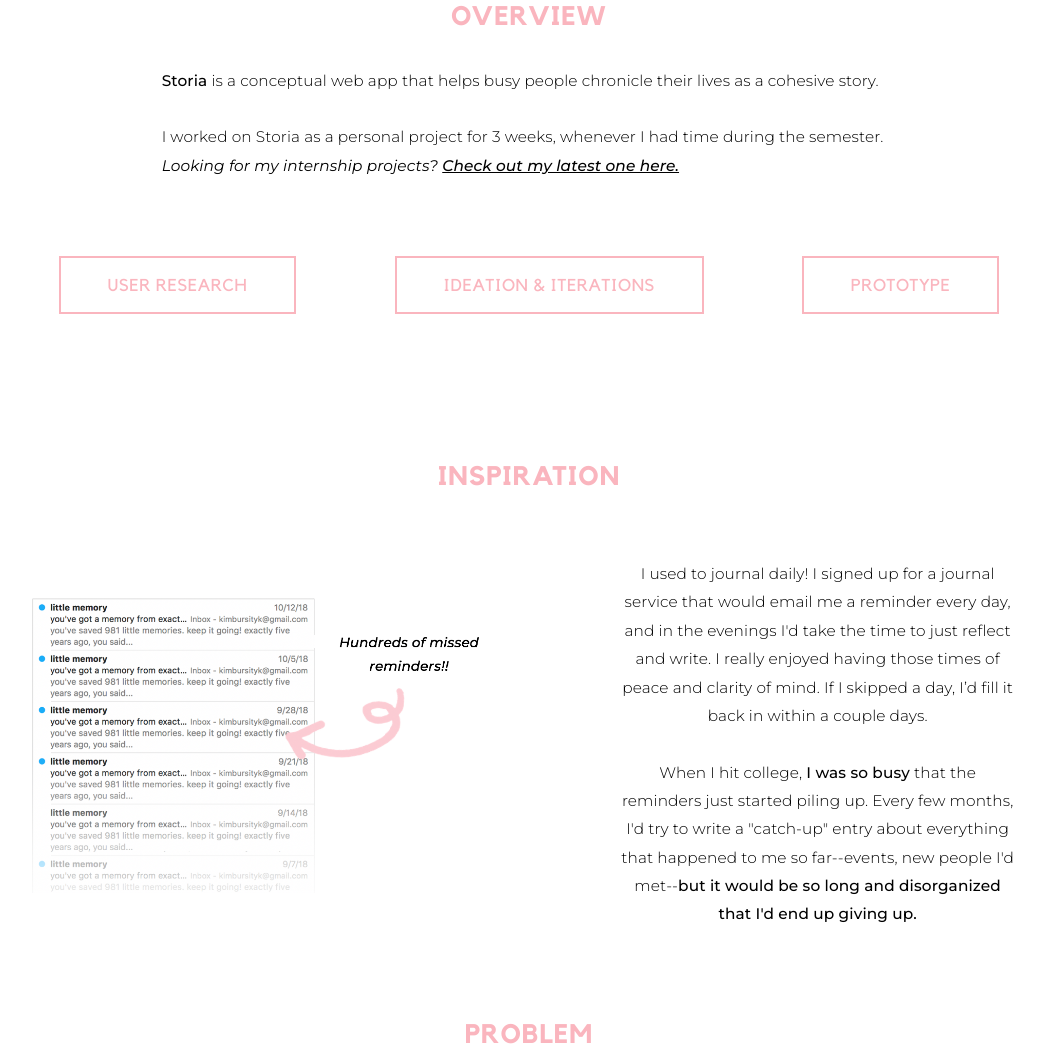
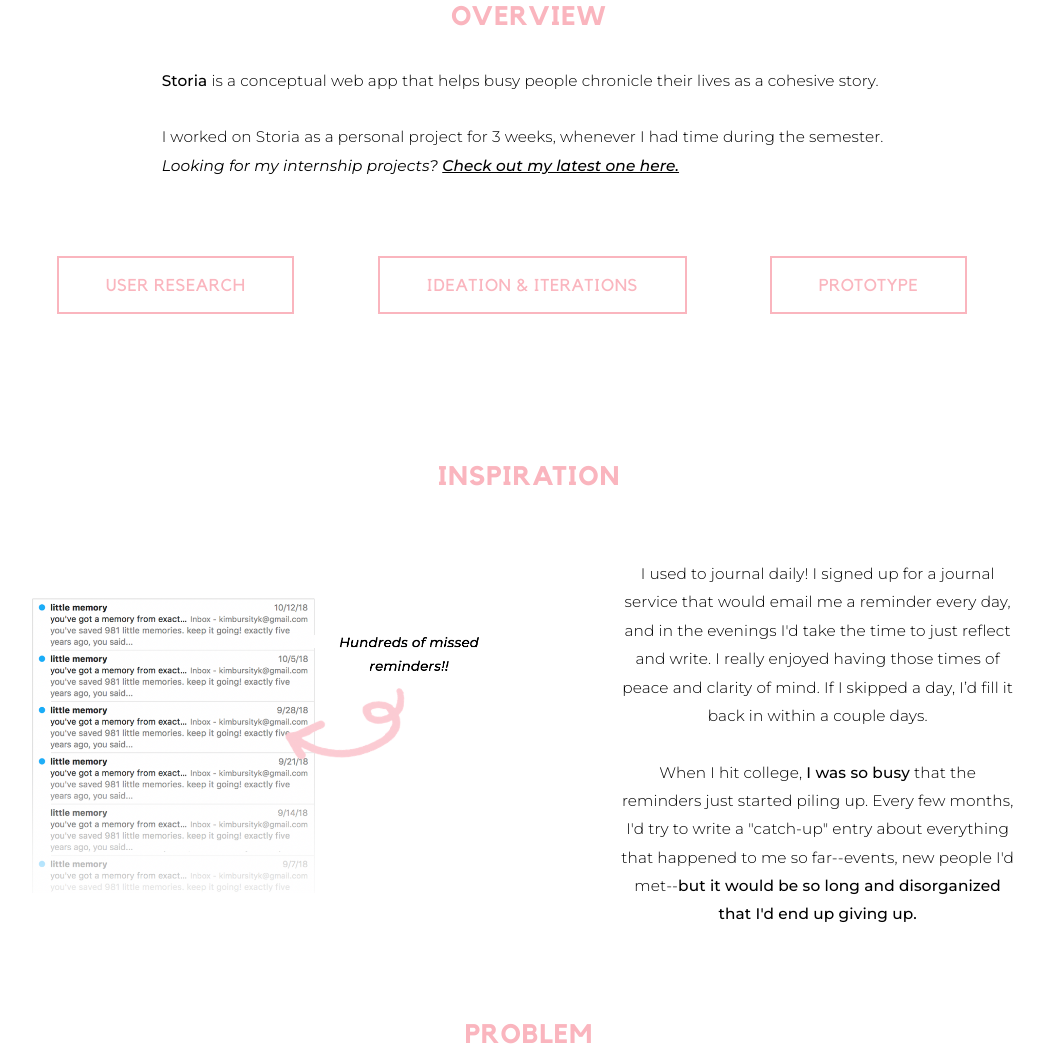
Before and after one commit to kimhwins/storia, a plain HTML site: page index.html in a window 1280 px wide. Shown: the part 1172-2225 px from the top of the page, without its empty margins (111-1155 px from the left). Drawn offline with Linux system fonts and the light colour scheme.

Commit message:
centered hot links visually

```diff
--- a/style.css
+++ b/style.css
@@ -482,7 +482,7 @@ a{
 	display: inline-block;
 	text-align: center;
 	transition: transform 0.4s;
-	margin: 3% 7.5% 0% 0%;
+	margin: 3% 9% 0% -2.7%;
 	padding: 1.4% 3.7%;
 	background-color: white;
 	border: solid 2.5px #FAB5BE;
```
